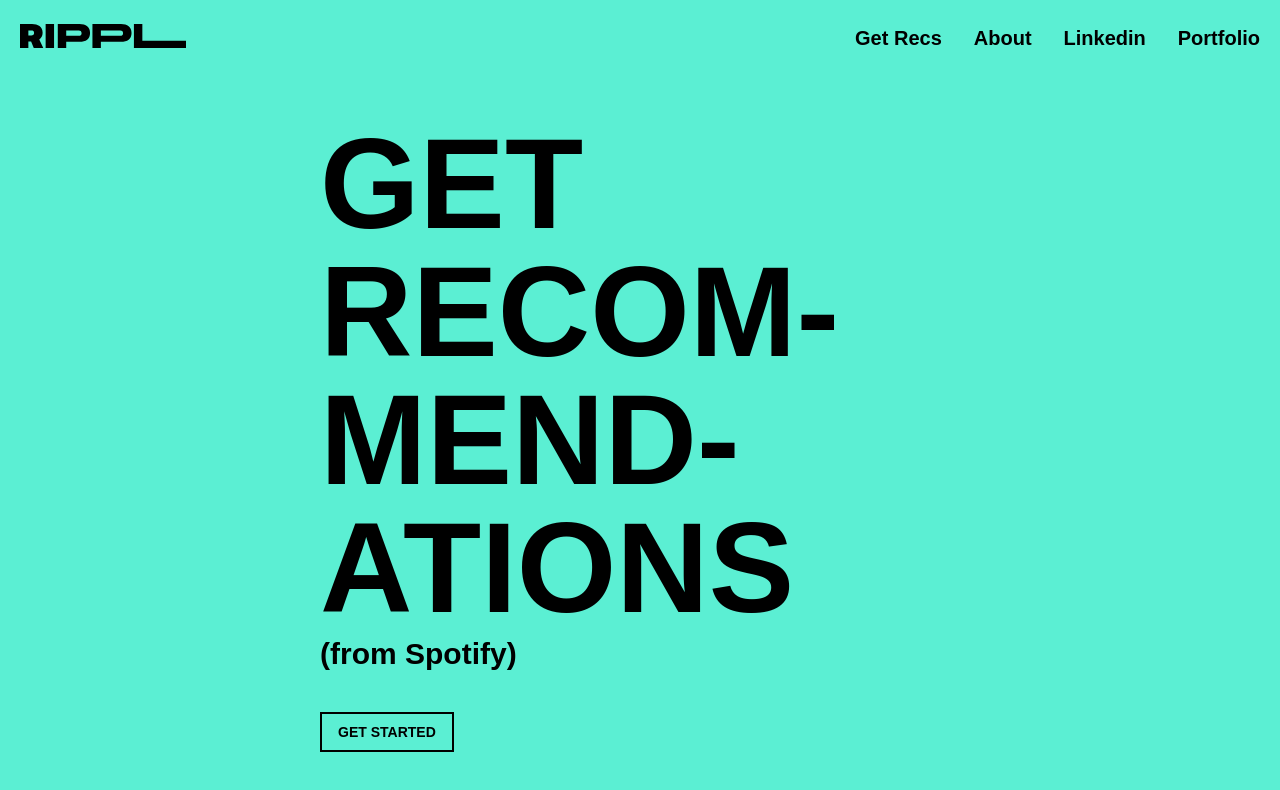
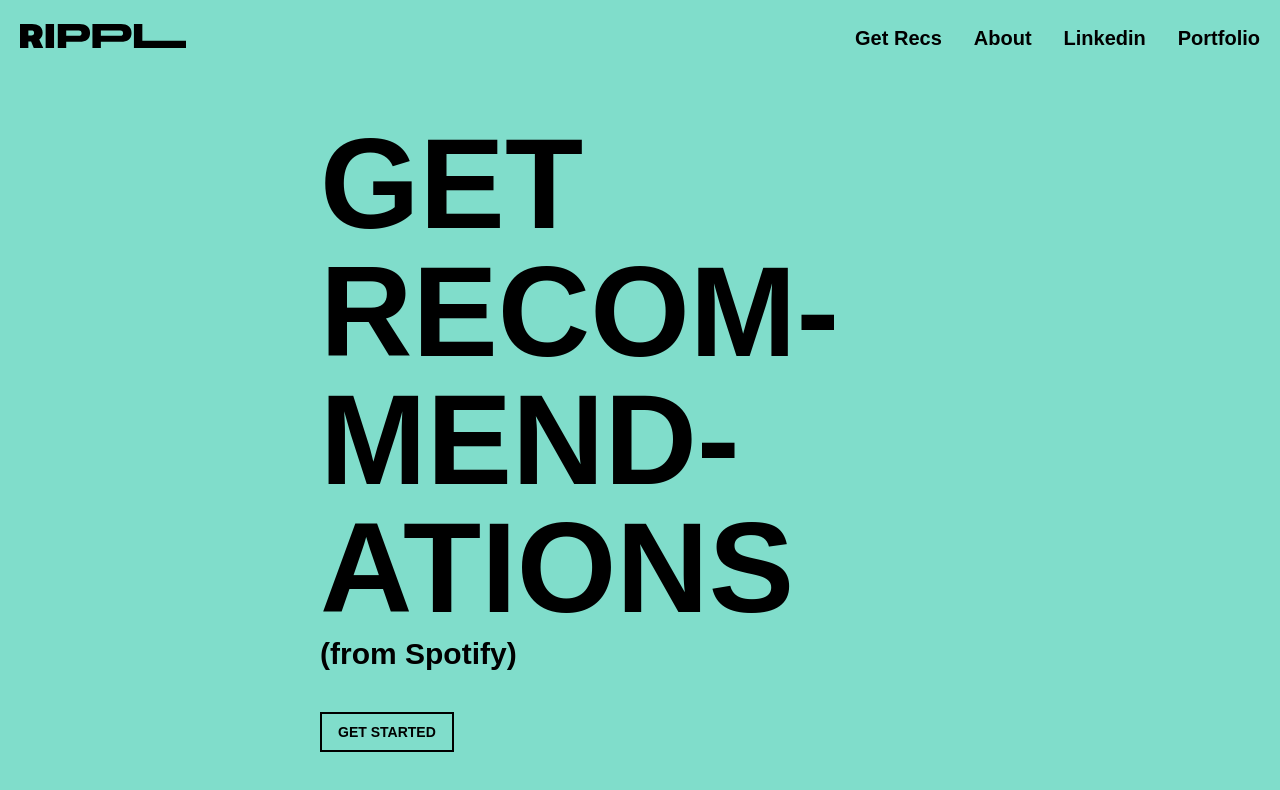
Before and after one commit to lschmidtfellner/Rippl_frontend, a React (Create React App) app: page / in a window 1280 px wide. Shown: the top 790 px of the page. Built offline with nearby package versions, Linux system fonts and the light colour scheme; a web font is replaced by a local one.

Commit message:
adjusted landing page color

```diff
--- a/src/App.js
+++ b/src/App.js
@@ -22,7 +22,7 @@ function App() {
   let bgColor;
   switch (location.pathname) {
     case "/":
-      bgColor = "#5BEFD3";
+      bgColor = "#80DDCB";
       break;
     case "/input":
       bgColor = "#F4B74A";
```
